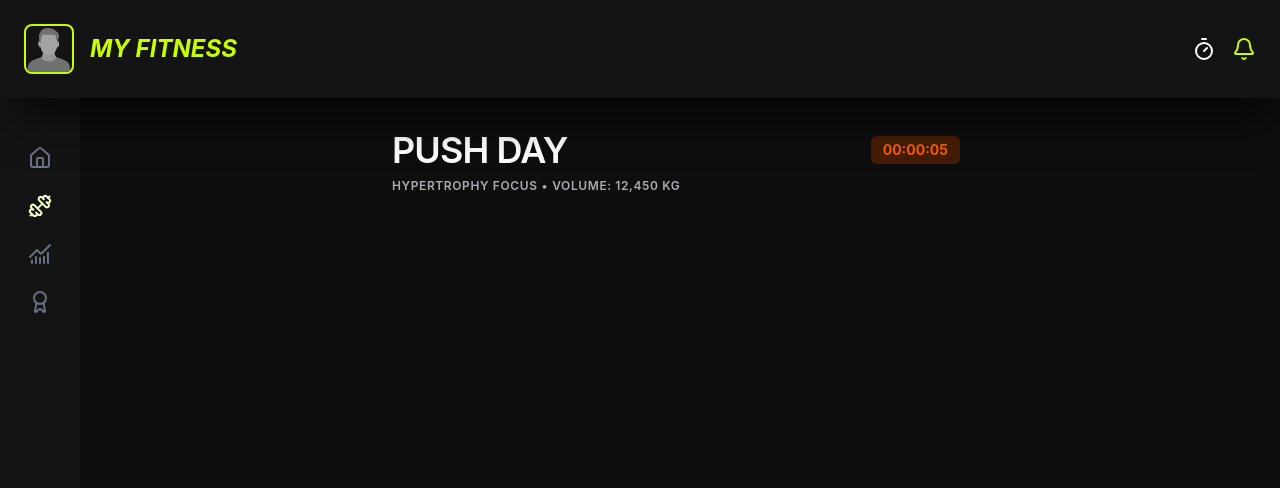
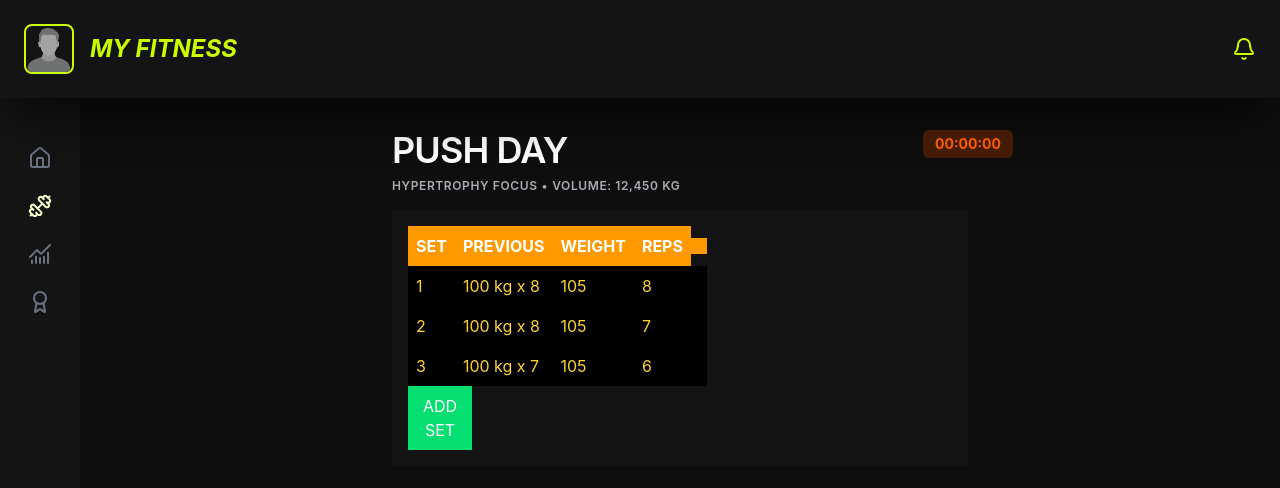
Before and after one commit to LuisAguiarGIT/myFitness, a Next.js app: page /WorkoutLog in a window 1280 px wide. Shown: the top 488 px of the page. Built offline with nearby package versions, Linux system fonts and the light colour scheme.

Commit message:
Time logic and table skeleton

```diff
--- a/src/app/WorkoutLog/page.tsx
+++ b/src/app/WorkoutLog/page.tsx
@@ -1,4 +1,8 @@
+'use client';
+
 import Timer from '../../components/Timer';
+import WorkoutTable from '@/components/WorkoutTable';
+import { useState } from 'react';
 
 const data = {
   workoutName: 'PUSH DAY',
@@ -7,6 +11,12 @@ const data = {
 };
 
 export default function WorkoutLog() {
+  const [isRunning, setIsRunning] = useState(false);
+
+  function triggerTimer() {
+    setIsRunning(!isRunning);
+  }
+
   return (
     <div className="flex justify-center h-screen">
       <div className="w-1/2 bg-[#0E0E0E] text-white">
@@ -14,13 +24,23 @@ export default function WorkoutLog() {
           <h1 className="font-semibold text-4xl tracking-tight">
             {data.workoutName}
           </h1>
-          <Timer />
+          <div className="relative">
+            <div
+              onClick={triggerTimer}
+              className="absolute inset-0 z-10 cursor-pointer"
+            >
+              <Timer isRunning={isRunning} />
+            </div>
+          </div>
         </div>
         <div className="flex text-xs font-semibold tracking-wider pt-2 text-gray-300/80">
           <span>{data.focus.toUpperCase()} FOCUS</span>
           <span className="ml-1 mr-1">•</span>
           <span>VOLUME: {data.volume} KG</span>
         </div>
+        <div>
+          <WorkoutTable />
+        </div>
       </div>
     </div>
   );
--- a/src/components/Navbar.tsx
+++ b/src/components/Navbar.tsx
@@ -18,7 +18,6 @@ export default function Navbar() {
           </h1>
         </div>
         <div className="flex items-center">
-          <Timer className="mr-4" />
           <Bell className="stroke-[#cafd00]" />
         </div>
       </div>
--- a/src/components/Timer.tsx
+++ b/src/components/Timer.tsx
@@ -2,16 +2,22 @@
 
 import { useEffect, useState } from 'react';
 
-export default function Timer() {
-  const [timeElapsed, setTimeElapsed] = useState(0);
+interface ITimerProps {
+  isRunning: boolean;
+}
+
+export default function Timer({ isRunning }: ITimerProps) {
+  const [seconds, setSeconds] = useState(0);
 
   useEffect(() => {
+    if (!isRunning) return;
+
     const interval = setInterval(() => {
-      setTimeElapsed((prev) => prev + 1);
+      setSeconds((prev) => prev + 1);
     }, 1000);
 
     return () => clearInterval(interval);
-  }, []);
+  }, [isRunning]);
 
   const formatTime = (totalSeconds: number) => {
     const hours = Math.floor(totalSeconds / 3600)
@@ -27,7 +33,7 @@ export default function Timer() {
   return (
     <div className="flex items-center justify-center mr-2">
       <div className="bg-[#692701]/60 text-[#FC5B00] font-label text-secondary font-bold text-sm bg-secondary-container/20 px-3 py-1 rounded-md">
-        {formatTime(timeElapsed)}
+        {formatTime(seconds)}
       </div>
     </div>
   );
--- /dev/null
+++ b/src/components/WorkoutTable.tsx
@@ -0,0 +1,114 @@
+'use client';
+
+import {
+  ColumnDef,
+  createColumnHelper,
+  flexRender,
+  getCoreRowModel,
+  useReactTable,
+} from '@tanstack/react-table';
+import { useState } from 'react';
+
+export type Set = {
+  set: number;
+  previous: string;
+  weight: number;
+  reps: number;
+  done: boolean;
+};
+
+const setsArray = [
+  { set: 1, previous: '100 kg x 8', weight: 105, reps: 8, done: false },
+  { set: 2, previous: '100 kg x 8', weight: 105, reps: 7, done: false },
+  { set: 3, previous: '100 kg x 7', weight: 105, reps: 6, done: false },
+];
+
+const columnHelper = createColumnHelper<Set>();
+
+const columns = [
+  columnHelper.accessor('set', {
+    header: () => 'SET',
+    cell: (info) => info.getValue(),
+  }),
+  columnHelper.accessor('previous', {
+    header: () => 'PREVIOUS',
+    cell: (info) => info.getValue(),
+  }),
+  columnHelper.accessor('weight', {
+    header: () => 'WEIGHT',
+    cell: (info) => info.getValue(),
+  }),
+  columnHelper.accessor('reps', {
+    header: () => 'REPS',
+    cell: (info) => info.getValue(),
+  }),
+  columnHelper.accessor('done', {
+    header: () => '',
+    cell: (info) => info.getValue(),
+  }),
+];
+
+export default function WorkoutTable() {
+  const [sets, setSets] = useState(setsArray);
+  const table = useReactTable({
+    data: sets,
+    columns,
+    debugTable: true,
+    getCoreRowModel: getCoreRowModel(),
+  });
+
+  function addNewSet() {
+    const getSetNumber =
+      sets.length > 0 ? Math.max(...sets.map((element) => element.set)) + 1 : 1;
+
+    const newSet: Set = {
+      set: getSetNumber,
+      previous: '',
+      weight: 0,
+      reps: 0,
+      done: false,
+    };
+
+    setSets([...sets, newSet]);
+  }
+
+  return (
+    <div className="bg-[#131313] p-4 mt-4">
+      <table>
+        <thead>
+          {table.getHeaderGroups().map((headerGroup) => (
+            <tr key={headerGroup.id}>
+              {headerGroup.headers.map((header) => (
+                <th key={header.id}>
+                  <div className="bg-amber-500 p-2 text-">
+                    {flexRender(
+                      header.column.columnDef.header,
+                      header.getContext(),
+                    )}
+                  </div>
+                </th>
+              ))}
+            </tr>
+          ))}
+        </thead>
+        <tbody>
+          {table.getRowModel().rows.map((row) => (
+            <tr key={row.id} className="bg-black">
+              {row.getVisibleCells().map((cell) => (
+                <td key={cell.id} className="text-amber-300 p-2">
+                  {flexRender(cell.column.columnDef.cell, cell.getContext())}
+                </td>
+              ))}
+            </tr>
+          ))}
+        </tbody>
+      </table>
+      <button
+        className="w-16 h-16 cursor-pointer bg-green-400"
+        onClick={addNewSet}
+      >
+        <p>ADD SET</p>
+      </button>
+    </div>
+  );
+}
```
